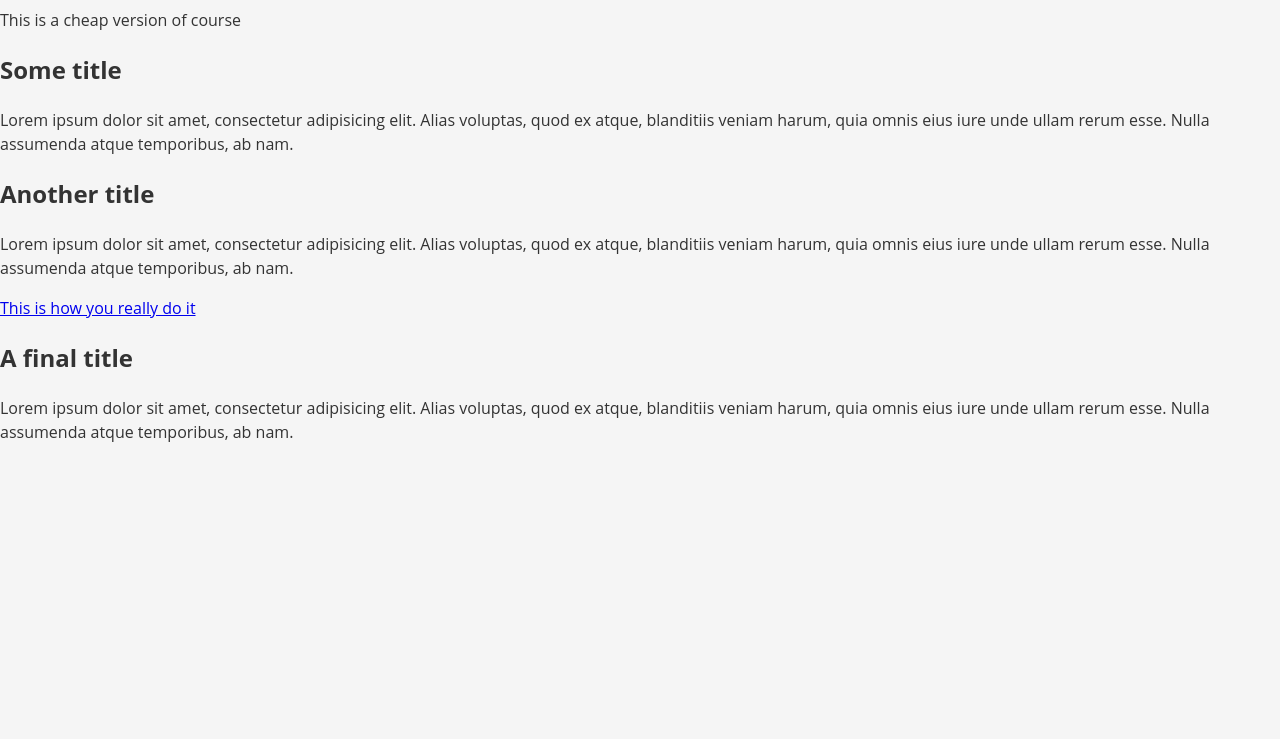
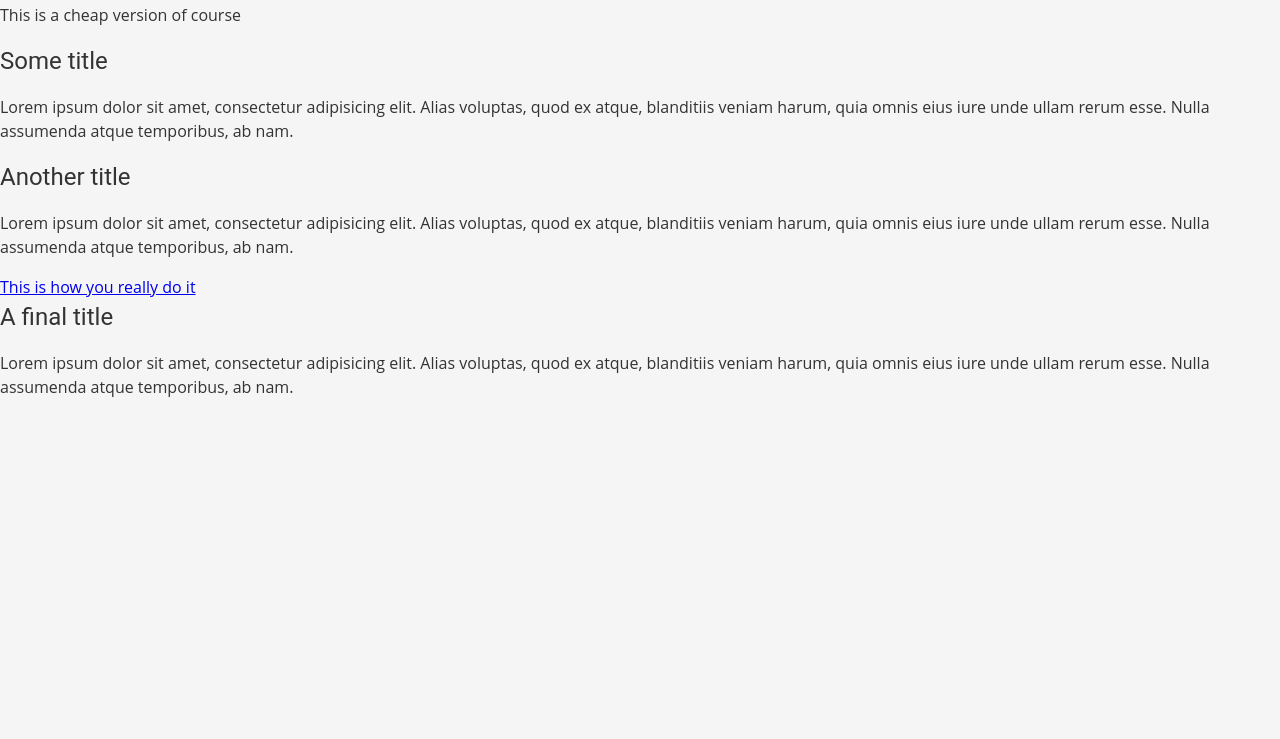
Before and after one commit to Nafti92/AOC-2022, a plain HTML site: page medium_article/index.html in a window 1280 px wide. Shown: the part 61-800 px from the top of the page. Drawn offline with Linux system fonts and the light colour scheme.

Commit message:
h1 h2 style.css

```diff
--- a/medium_article/style.css
+++ b/medium_article/style.css
@@ -7,3 +7,10 @@ body {
   margin: 0;
   padding: 0;
 }
+
+h1, h2 {
+  font-family: 'Roboto', sans-serif;
+  font-weight: 400;
+  margin: 0;
+  padding: 0;
+}
```
